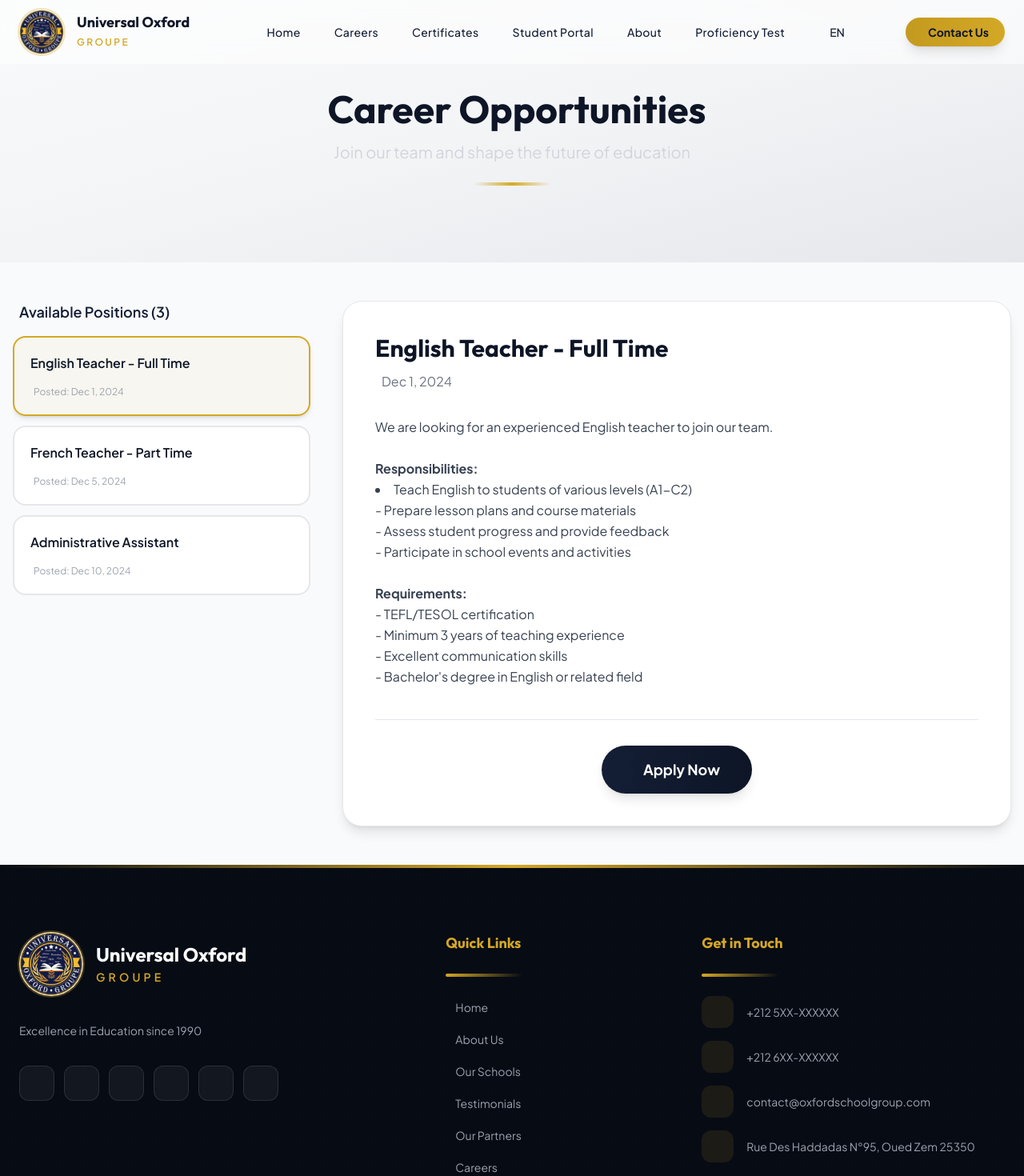
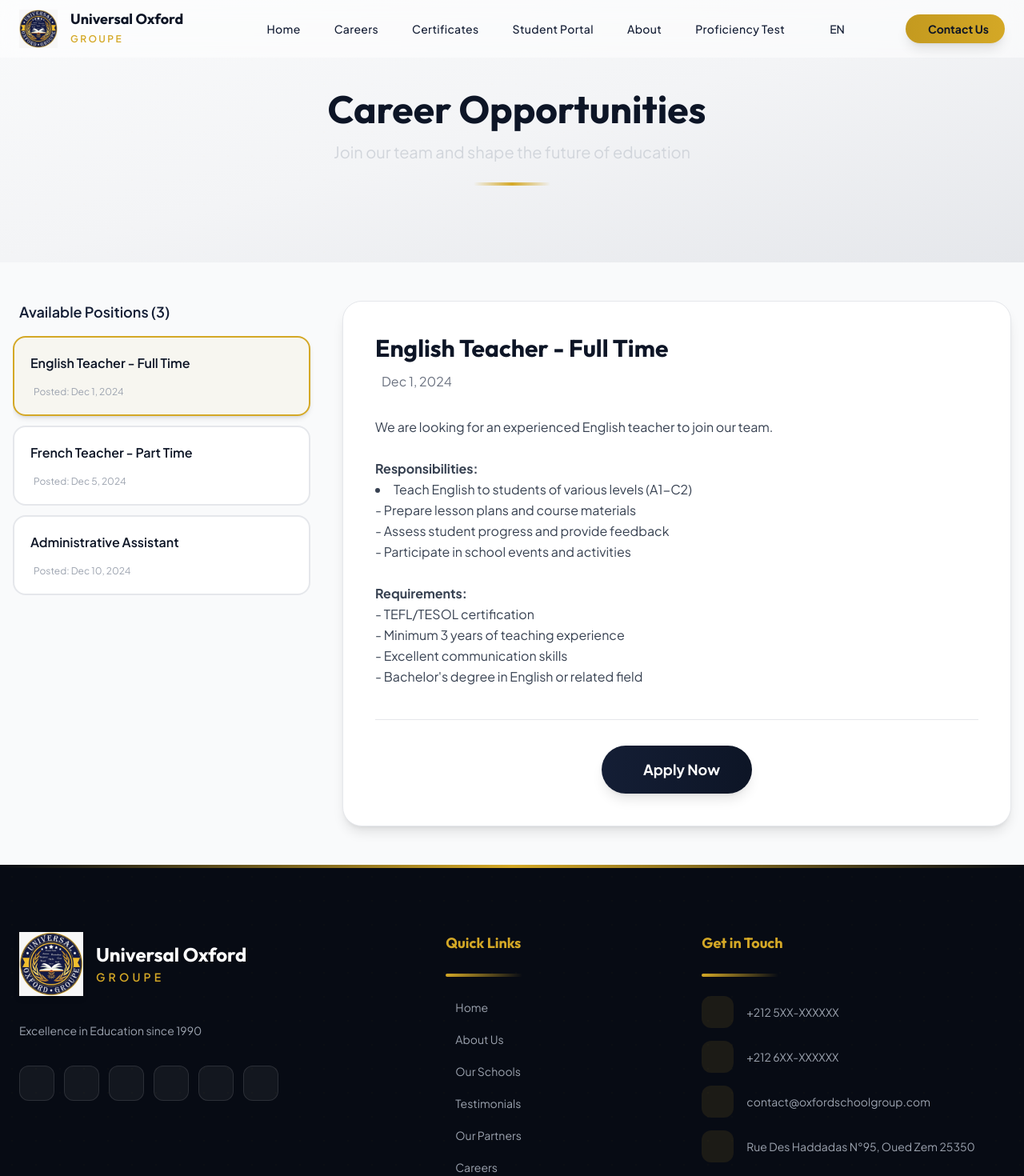
Before and after one commit to xphobiadev/Oxford_school, a Nuxt app: page /jobs in a window 1280 px wide. Shown: the top 1470 px of the page at 80% size. Built offline with nearby package versions, Linux system fonts and the light colour scheme; some icons are missing.

Commit message:
style(layout): remove rounded-full mask and border ring from logos to prevent unnatural cropping

```diff
--- a/app/components/layout/AppFooter.vue
+++ b/app/components/layout/AppFooter.vue
@@ -14,10 +14,9 @@
         <div class="md:col-span-5">
           <div class="flex items-center gap-4 mb-8">
             <img
-              :src="'/images/logo.png'"
+              src="/images/logo.png"
               alt="Universal Oxford Groupe"
-              class="w-20 h-20 object-contain rounded-full
-                     ring-2 ring-gold-500/30"
+              class="w-20 h-20 object-contain drop-shadow-md"
             />
             <div>
               <h3 class="font-display font-bold text-2xl text-white">
--- a/app/components/layout/AppHeader.vue
+++ b/app/components/layout/AppHeader.vue
@@ -13,16 +13,11 @@
       <NuxtLink to="/" class="flex items-center gap-4 group">
         <div class="relative">
           <img
-            :src="'/images/logo.png'"
+            src="/images/logo.png"
             alt="Universal Oxford Groupe"
-            class="w-14 h-14 object-contain rounded-full
-                   group-hover:scale-110 transition-transform duration-500
-                   ring-2 ring-gold-500/30 group-hover:ring-gold-500/60"
+            class="h-10 sm:h-12 w-auto object-contain
+                   group-hover:scale-105 transition-transform duration-500"
           />
-          <div
-            class="absolute inset-0 rounded-full bg-gold-500/0
-                   group-hover:bg-gold-500/10 transition-colors duration-500"
-          ></div>
         </div>
         <div class="hidden sm:block">
           <span class="font-display font-bold text-lg leading-tight block transition-colors duration-300"
```
